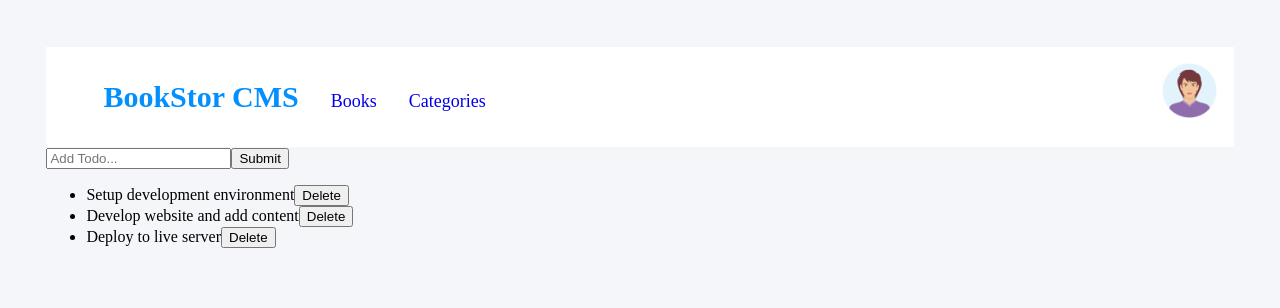
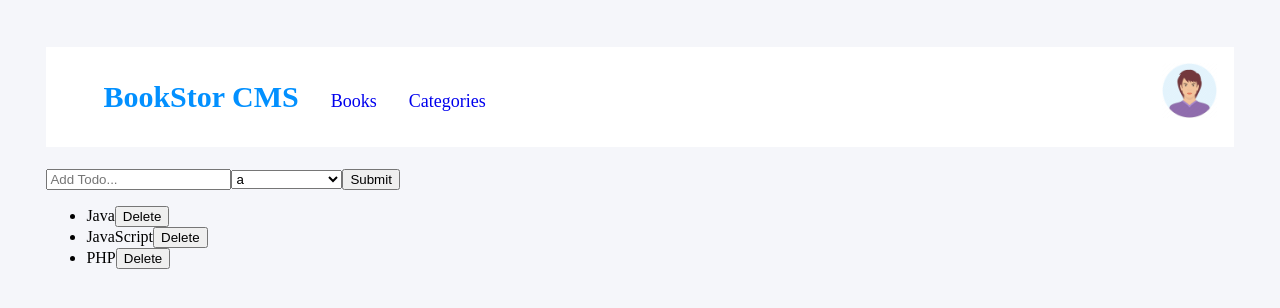
Before and after one commit to akbarsazish/Bookstore-React, a React (Create React App) app: page / in a window 1280 px wide. Shown: the top 308 px of the page. Built offline with nearby package versions, Linux system fonts and the light colour scheme; the HTML template or start-up script is replaced by a standard one.

Commit message:
add option for selection author

```diff
--- a/src/components/BookForm.js
+++ b/src/components/BookForm.js
@@ -18,6 +18,11 @@ const BookForm = ({ addBookItem }) => {
       <input type="text" placeholder="Add Todo..."
        value={title}
        onChange={handleChange} />
+       <select value="author" className="mySelect">
+        <option value="A">a</option>
+        <option value="B">b</option>
+        <option value="C">c</option>
+      </select>
       <button>Submit</button>
     </form>
   );
--- a/src/components/BookLogic.js
+++ b/src/components/BookLogic.js
@@ -6,17 +6,17 @@ const BookLogic = () => {
   const [books, setBooks] = useState([
     {
       id: 1,
-      title: 'Setup development environment',
+      title: 'Java',
       author: 'Ali',
     },
     {
       id: 2,
-      title: 'Develop website and add content',
+      title: 'JavaScript',
       author: 'Jhon',
     },
     {
       id: 3,
-      title: 'Deploy to live server',
+      title: 'PHP',
       author: 'foo',
     },
   ]);
@@ -34,11 +34,10 @@ const BookLogic = () => {
     const newBook = {
       id: 4,
       title: title,
-      completed: "ABC",
+      author: "ABC",
     };
     setBooks([...books, newBook]);
   };
-
 
   return (
     <>
--- a/src/components/assets/style.css
+++ b/src/components/assets/style.css
@@ -34,3 +34,11 @@ body {
   font-weight: 700;
   color: #0290ff;
 }
+
+.mySelect {
+  width: 111px;
+}
+
+form {
+  margin-top: 22px;
+}
```
